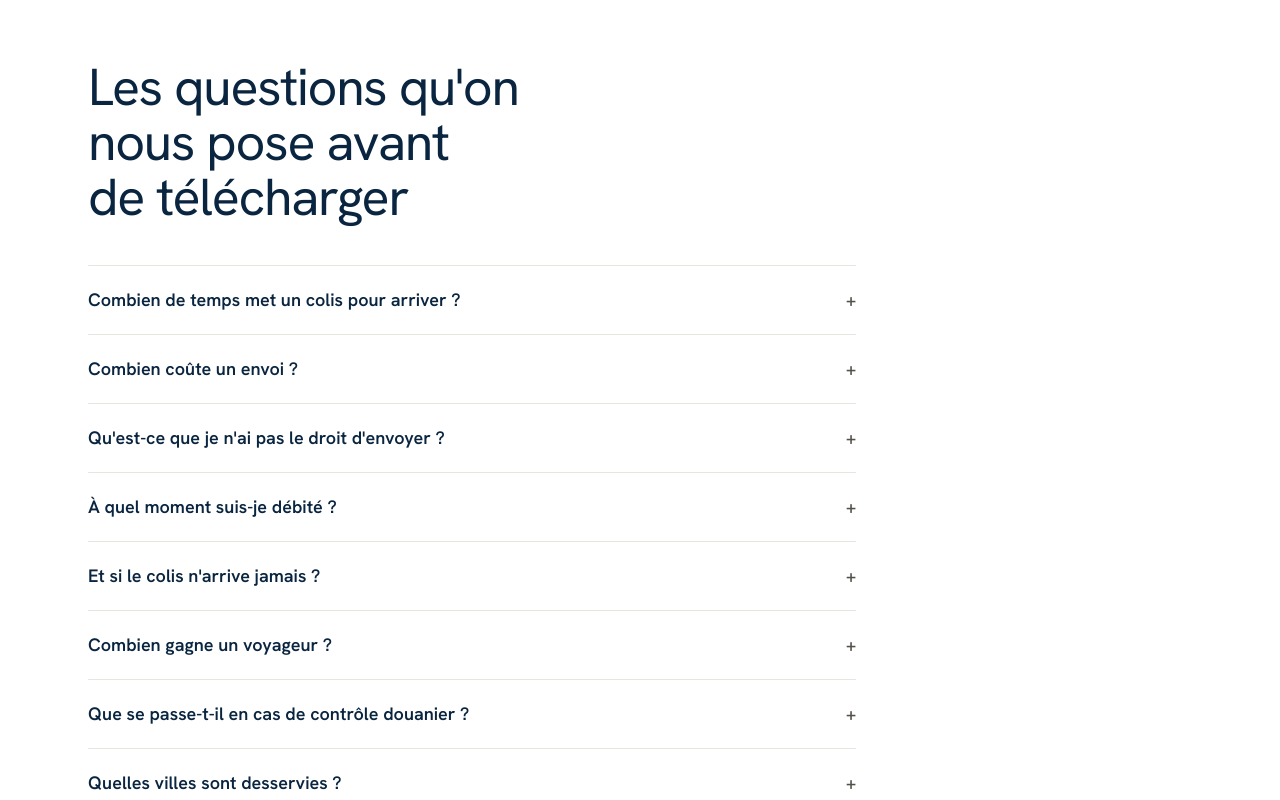
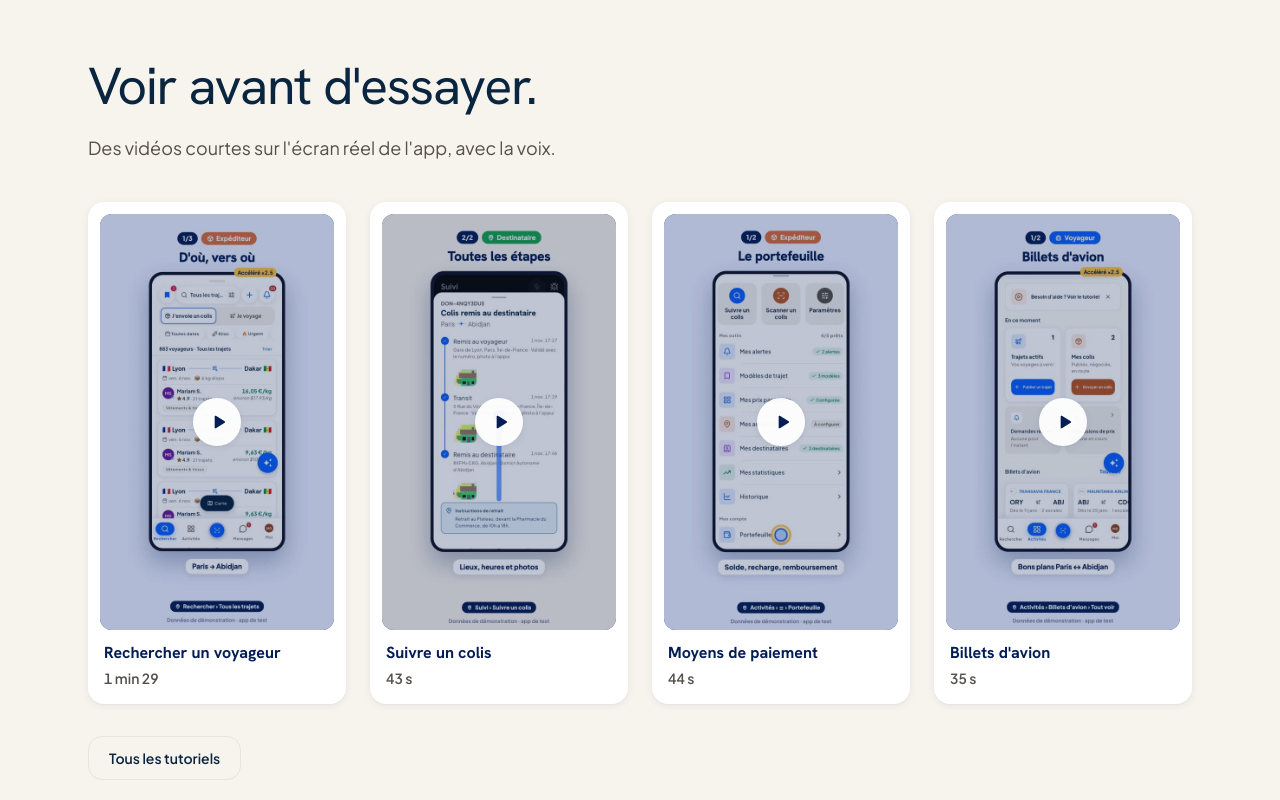
Before and after one commit to MONDONY/yadony-web, a Nuxt app: page / in a window 1280 px wide. Shown: the part 8080-8880 px from the top of the page. Built offline with nearby package versions, Linux system fonts and the light colour scheme.

Commit message:
feat(tutoriels): teaser d'accueil et lien depuis Comment ça marche

```diff
--- /dev/null
+++ b/app/components/home/HomeTutorials.vue
@@ -0,0 +1,59 @@
+<script setup lang="ts">
+import { computed } from 'vue'
+import { useI18n } from 'vue-i18n'
+import { posterSrc, tutorialDuration, tutorials } from '@/lib/tutorials'
+import type { Locale } from '@/lib/locale'
+
+// Teaser d'accueil : quatre affiches (images seules, aucune vidéo dans la
+// page). Un clic mène à la page Tutoriels avec le lecteur ouvert sur la vidéo.
+const { t, locale } = useI18n()
+const localePath = useLocalePath()
+const lang = computed(() => locale.value as Locale)
+
+const featured = ['search', 'track', 'payments', 'flights']
+  .map(id => tutorials.find(item => item.id === id)!)
+</script>
+
+<template>
+  <section class="bg-sand py-14 sm:py-20">
+    <UiContainer>
+      <div class="max-w-2xl">
+        <h2 class="text-display-lg text-ink text-balance">{{ t('tutorials.home.title') }}</h2>
+        <p class="mt-5 text-lg text-ink-muted">{{ t('tutorials.home.lead') }}</p>
+      </div>
+      <ul class="mt-10 grid list-none grid-cols-2 gap-4 lg:grid-cols-4 lg:gap-6">
+        <UiReveal v-for="(item, index) in featured" :key="item.id" as="li" :delay="index * 60">
+          <NuxtLink
+            :to="localePath({ path: '/tutoriels', query: { v: item.id } })"
+            :data-home-tutorial="item.id"
+            class="group flex h-full min-h-11 flex-col rounded-card bg-surface p-3 shadow-sm transition-[box-shadow,transform] duration-micro ease-dony hover:shadow-md active:scale-[0.98] focus-visible:outline-2 focus-visible:outline-offset-2 focus-visible:outline-primary"
+          >
+            <span class="relative block overflow-hidden rounded-el bg-navy">
+              <img
+                :src="posterSrc(item.id, lang)"
+                alt=""
+                width="540"
+                height="960"
+                loading="lazy"
+                decoding="async"
+                class="block aspect-[9/16] h-auto w-full object-cover"
+              >
+              <span class="absolute inset-0 flex items-center justify-center bg-navy-deep/25" aria-hidden="true">
+                <span class="flex size-12 items-center justify-center rounded-full bg-white/95 text-navy-deep shadow-sm transition-transform duration-micro ease-dony group-hover:scale-105">
+                  <svg viewBox="0 0 24 24" class="ml-0.5 size-5" fill="currentColor"><path d="M8 5.5v13a1 1 0 0 0 1.5.86l10.5-6.5a1 1 0 0 0 0-1.72L9.5 4.64A1 1 0 0 0 8 5.5Z" /></svg>
+                </span>
+              </span>
+            </span>
+            <span class="mt-3 block px-1 pb-1">
+              <span class="block font-display text-base font-bold leading-snug text-navy-deep text-balance">
+                {{ t(`tutorials.items.${item.id}.title`) }}
+              </span>
+              <span class="mt-1 block text-sm font-semibold tabular-nums text-ink-muted">{{ tutorialDuration(item, lang) }}</span>
+            </span>
+          </NuxtLink>
+        </UiReveal>
+      </ul>
+      <UiButton :to="localePath('/tutoriels')" variant="ghost" class="mt-8">{{ t('tutorials.all') }}</UiButton>
+    </UiContainer>
+  </section>
+</template>
--- a/app/pages/comment-ca-marche.vue
+++ b/app/pages/comment-ca-marche.vue
@@ -60,6 +60,7 @@ useSeoMeta(
             </NuxtLink>
           </UiReveal>
         </ul>
+        <UiButton :to="localePath('/tutoriels')" variant="ghost" class="mt-8">{{ t('tutorials.all') }}</UiButton>
       </UiContainer>
     </UiSection>
     <DownloadCta />
--- a/app/pages/index.vue
+++ b/app/pages/index.vue
@@ -42,6 +42,7 @@ useHead({
     <LazyHomePayments hydrate-on-visible />
     <LazyHomeCorridors hydrate-on-visible />
     <LazyHomeRecipient hydrate-on-visible />
+    <LazyHomeTutorials hydrate-on-visible />
     <LazyHomeFaq hydrate-on-visible />
     <!-- Hydraté tout de suite : le bouton « Télécharger » de l'en-tête y mène
          directement, le premier clic sur les badges ne doit pas se perdre. -->
--- a/app/pages/tutoriels.vue
+++ b/app/pages/tutoriels.vue
@@ -1,7 +1,7 @@
 <script setup lang="ts">
-import { computed, nextTick, ref } from 'vue'
+import { computed, nextTick, onMounted, ref } from 'vue'
 import { useI18n } from 'vue-i18n'
-import { useRoute } from 'vue-router'
+import { useRoute, useRouter } from 'vue-router'
 import { buildSeoMeta } from '@/lib/seo'
 import { tutorials, type TutorialAudience } from '@/lib/tutorials'
 
@@ -9,6 +9,7 @@ defineI18nRoute({ paths: { fr: '/tutoriels', en: '/tutorials' } })
 
 const { t, locale } = useI18n()
 const route = useRoute()
+const router = useRouter()
 const localePath = useLocalePath()
 
 useSeoMeta(
@@ -44,9 +45,21 @@ function open(id: string) {
   openId.value = id
 }
 
+// Lien direct depuis l'accueil (?v=<id>) : une valeur inconnue ou vide est
+// ignorée. À la fermeture, `v` quitte l'adresse sans recharger la page, pour
+// que le bouton « retour » ne rouvre pas le lecteur.
+onMounted(() => {
+  const requested = route.query.v
+  if (typeof requested === 'string' && tutorials.some(item => item.id === requested)) open(requested)
+})
+
 async function close() {
   const id = opener
   openId.value = null
+  if ('v' in route.query) {
+    const { v: _v, ...rest } = route.query
+    await router.replace({ query: rest })
+  }
   await nextTick()
   if (id) document.querySelector<HTMLElement>(`[data-tutorial="${id}"]`)?.focus()
 }
--- a/i18n/locales/en/tutorials.json
+++ b/i18n/locales/en/tutorials.json
@@ -21,6 +21,11 @@
       "poster": { "title": "My poster", "path": "Activity › My parcels › Posted › Share" },
       "flights": { "title": "Flight tickets", "path": "Activity › Flight tickets › See all" }
     },
+    "all": "All tutorials",
+    "home": {
+      "title": "See it before you try it.",
+      "lead": "Short videos on the real app screen, with a voice-over."
+    },
     "pathLabel": "In the app",
     "playerLabel": "Tutorial player",
     "close": "Close",
--- a/i18n/locales/fr/tutorials.json
+++ b/i18n/locales/fr/tutorials.json
@@ -21,6 +21,11 @@
       "poster": { "title": "Mon affiche", "path": "Activités › Mes colis › Publiés › Partager" },
       "flights": { "title": "Billets d'avion", "path": "Activités › Billets d'avion › Tout voir" }
     },
+    "all": "Tous les tutoriels",
+    "home": {
+      "title": "Voir avant d'essayer.",
+      "lead": "Des vidéos courtes sur l'écran réel de l'app, avec la voix."
+    },
     "pathLabel": "Dans l'app",
     "playerLabel": "Lecteur de tutoriel",
     "close": "Fermer",
```
Also changed, not shown: 1 other file (tests, documents, lock files or other folders).
